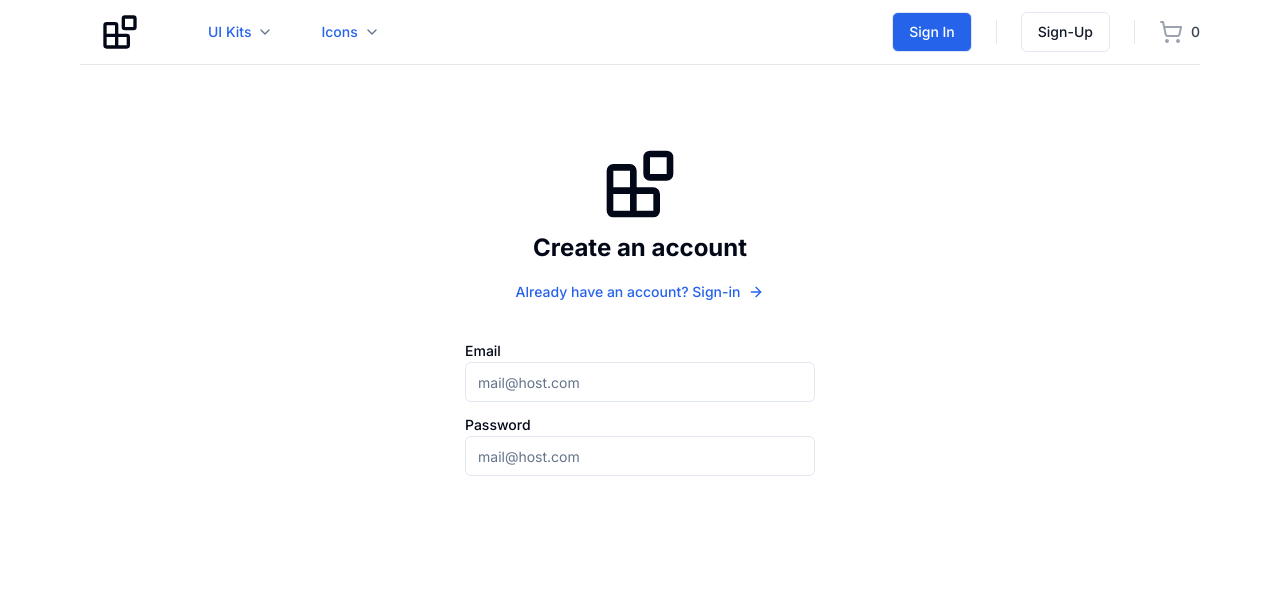
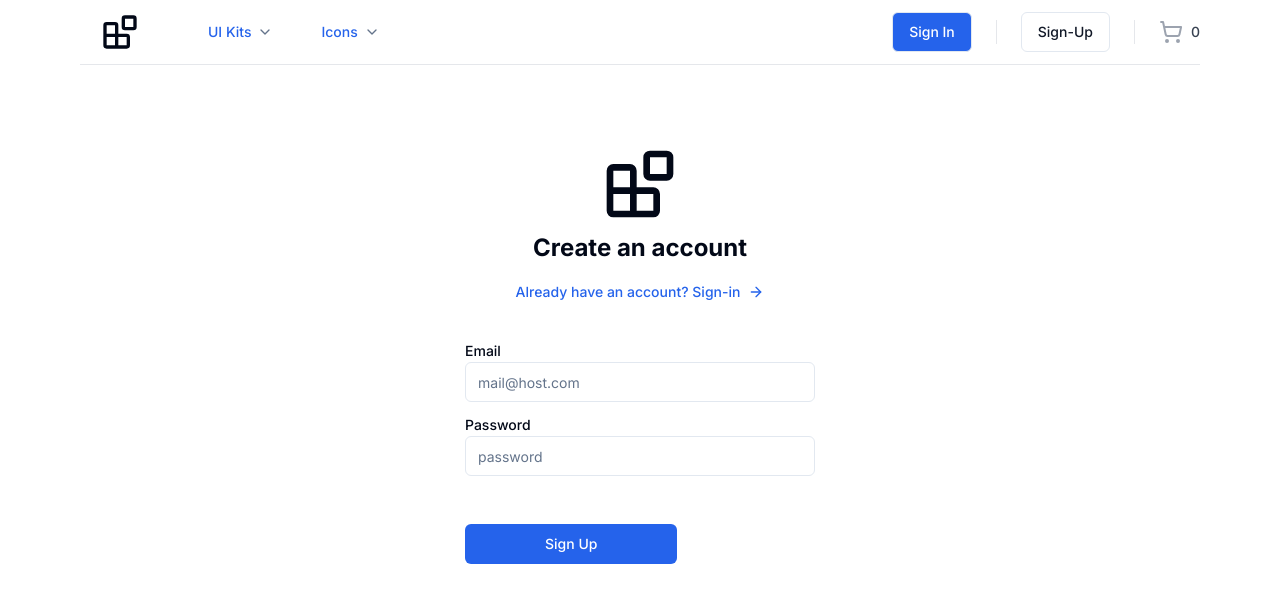
Before and after one commit to Ikramico/Type-Next, a Next.js app in the folder demo-shop/: page /sign-up in a window 1280 px wide. Shown: the top 602 px of the page. Built offline with nearby package versions, Linux system fonts and the light colour scheme.

Commit message:
signup cont

```diff
--- a/demo-shop/src/app/(auth)/sign-up/page.tsx
+++ b/demo-shop/src/app/(auth)/sign-up/page.tsx
@@ -1,7 +1,7 @@
 import { Input } from "@/src/components/ui/input";
 import { Label } from "@/src/components/ui/label";
 import { Icons } from "@/src/components/icons"
-import { buttonVariants } from "@/src/components/ui/button";
+import { Button, buttonVariants } from "@/src/components/ui/button";
 import { cn } from "@/src/lib/utils";
 import { ArrowRight } from "lucide-react";
 import Link from "next/link";
@@ -30,15 +30,19 @@ const Page = () =>{
                         <div className="grid gap-2">
                             <div className="grid gap-1 py-2">
                                 <Label htmlFor="email">Email</Label>
-                                <Input className={cn({'focus-visible:ring-rd-500': true})} placeholder="mail@host.com" />
+                                <Input className={cn({'focus-visible:bg-red-200 focus-visible:ring-gray-200': true})} placeholder="mail@host.com" />
                             </div>
                         </div>
                         <div className="grid gap-2">
                             <div className="grid gap-1 py-2">
-                                <Label htmlFor="password">Password</Label>
-                                <Input className={cn({'focus-visible:ring-rd-500': true})} placeholder="mail@host.com" />
+                                <Label htmlFor="password mb-5">Password</Label>
+                                <Input className={cn({'focus-visible:bg-red-200 focus-visible:ring-gray-200': true})} placeholder="password" />
                             </div>
                         </div>
+
+                        <Button className={buttonVariants({variant:'link', className:'text-white px-20 mt-10 justify-center'})}>
+                            Sign Up
+                        </Button>
                     </form>
                 </div>
             </div>
```
